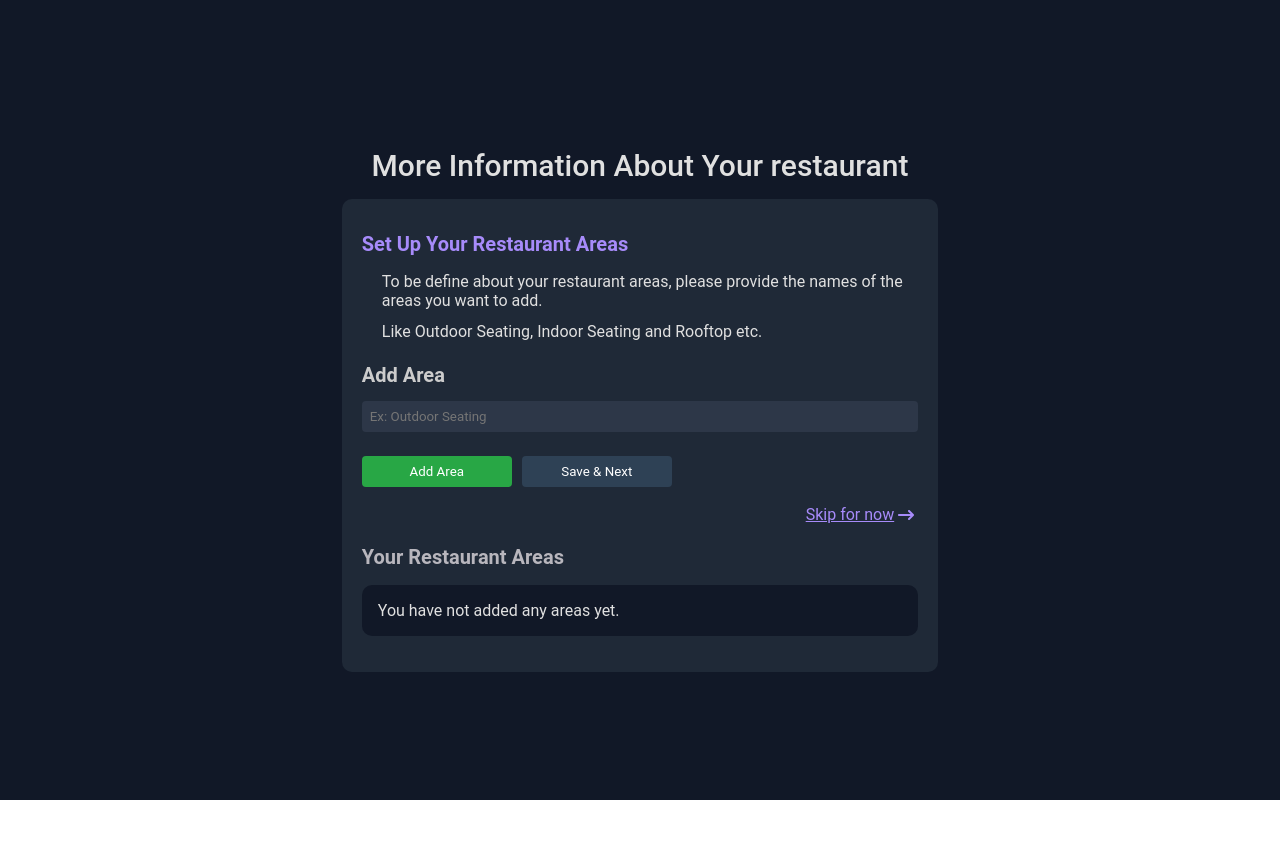
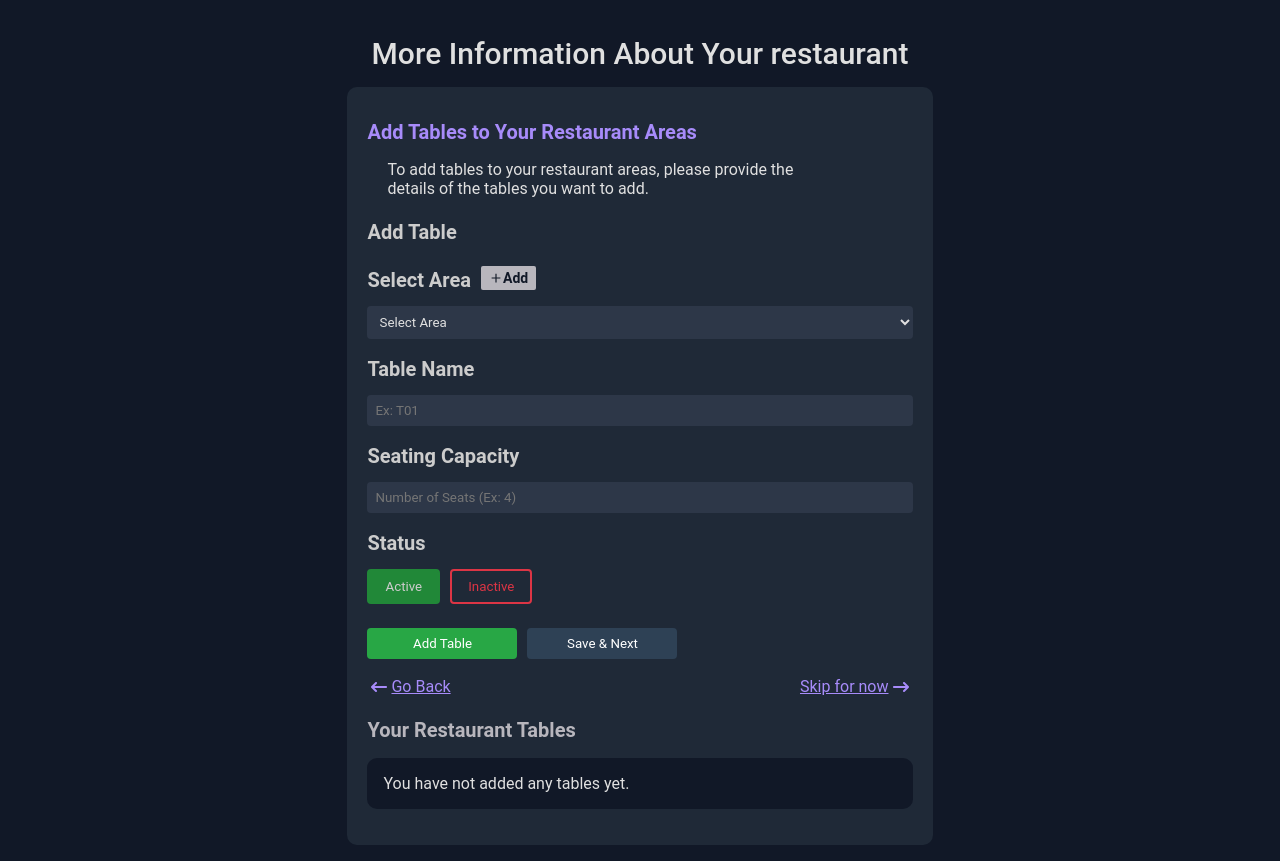
Before and after one commit to mohanreddytm/ptabletrack, a React (Create React App) app: page /getMoreInforRest in a window 1280 px wide. Both pictures are taken after a click on the element "Skip for now". Before the commit the page ends 800 px from the top, so only its background shows below. Built offline with nearby package versions, Linux system fonts and the light colour scheme.

Commit message:
added the menu cat, tables to get the details of the restaurent

```diff
--- a/src/components/GetMoreInforRest/index.css
+++ b/src/components/GetMoreInforRest/index.css
@@ -4,7 +4,7 @@
     justify-content: center;
     align-items: center;
     background-color: #111827;
-    padding: 0px;
+    padding: 16px 0px;
 }
 
 .gm-main-cont{
@@ -17,7 +17,6 @@
     font-weight: 500;
     color: #e0e0e0;
     text-align: center;
-
     margin-bottom: 16px;
 }
 
@@ -28,9 +27,12 @@
     display: flex;
     flex-direction: column;
     gap: 8px;
+    /* background-color: pink; */
     width: 80%;
     align-self: center;
 }
+
+
 
 .gm-use-title{
     color: #A78BFA;
@@ -44,8 +46,9 @@
     font-size: 16px;
     color: #e0e0e0;
     margin: 0px 0px 4px 20px;
-    margin-left: 20px;
-    /* width: 80%; */
+    /* margin-left: 20px; */
+    width: 80%;
+    /* background-color: pink; */
 }
 
 .gm-input-area{
@@ -163,12 +166,22 @@
     scrollbar-color: #A78BFA transparent;
 }
 
+
+
 .gm-use-bottom-ul li{
     display: flex;
     align-items: center;
     justify-content: space-between;
-    width: 45%;
+    width: 47%;
     margin-bottom: 0px;
+}
+
+@keyframes shake {
+    0% { transform: translateX(0); }
+    25% { transform: translateX(-2px); }
+    50% { transform: translateX(2px); }
+    75% { transform: translateX(-2px); }
+    100% { transform: translateX(0); }
 }
 
 .gm-delete-icon{
@@ -177,7 +190,10 @@
     cursor: pointer;
     font-size: 18px;
     margin: 0px;
+    transition: all 0.2s ease;
 }
+
+
 
 .gm-use-cont input{
     width: 100%;
@@ -224,6 +240,16 @@
     align-items: center;
 }
 
+.gm-active-true{
+    background-color: #218838;
+    color: #ccc;
+}
+
+.gm-inactive-true{
+    background-color: #dc3545;
+    color: white;
+}
+
 
 .gm-back{
     color: #A78BFA;
@@ -238,10 +264,101 @@
 .gm-back:hover{
     color: #c9b8ff;
 }
+
+.gm-use-bottom-p-tables{
+    position: relative;
+}
+.gm-table-details{
+    display: flex;
+    flex-direction: column;
+
+    padding-top: 16px;
+}
+
+.gm-tables-lines{
+    font-size: 16px;
+    margin: 6px 0px;
+    font-weight: 500;
+}
+
+
+.gm-table-main-p{
+    position: absolute;
+    top: 0;
+    border-top-left-radius: 10px;
+    border-bottom-right-radius: 10px;
+    left: 0;
+    margin: 0px;
+    background-color: #A78BFA;
+    padding: 4px 10px;
+    color: #111827 !important;
+}
+
+
+.gm-table-name-sp{
+    color: #A78BFA;
+    font-weight: 600;
+    margin-left: 4px;
+}
+
+.gm-table-active-sp{
+    color: #28a745;
+    margin-left: 4px;
+}
+
+.gm-table-inactive-sp{
+    color: #dc3545;
+    margin-left: 4px;
+}
+
+.gm-table-seating-sp{
+    background-color: yellow;
+    color: #111827;
+    padding: 3px 6px;
+    margin-left: 4px;
+    font-weight: 600;
+    border-radius: 2px;
+}
+
+.gm-table-area-sp{
+    font-weight: 600;
+    margin-left: 4px;
+
+}
+
+.gm-delete-table-p{
+    position: absolute;
+    top:10px;
+    right: 10px;
+
+}
+
+.gm-use-add-area-cont-mini{
+    display: flex;
+    align-items: center;
+}
+
+.gm-table-add-area-one-b{
+    background-color: #b8b6bd;
+    border: none;
+    color: #111827;
+    font-size: 14px;
+    font-weight: 600;
+    margin-left: 10px;
+    border-radius: 2px;
+    padding: 4px 8px;
+    display: flex;
+    align-items: center;
+    cursor: pointer;
+    outline: none;
+}
+
+.gm-table-add-area-one-b:hover{
+    background-color: #a9a7ad;
+}
+
 @media screen and (max-width: 768px) {
-    .gm-use-bottom-ul li{
-        width: 100%;
-    }
+
     .gm-use-description{
         margin-left: 0px;
     }
@@ -263,6 +380,12 @@
 
     }
 
+}
+
+@media screen and (max-width: 640px) {
+    .gm-use-bottom-ul li{
+        width: 100%;
+    }
 }
 
 @media screen and (max-width: 500px) {
@@ -295,3 +418,14 @@
     }
 
 }
+
+@media screen and (min-width: 641px) {
+    .gm-delete-icon:hover{
+        color: #dc3545;
+        animation: shake 0.4s linear;
+    }
+
+    .gm-use-cont-menu{
+    max-width: min(600px, 70%);
+}
+}
--- a/src/components/GetMoreInforRest/index.js
+++ b/src/components/GetMoreInforRest/index.js
@@ -4,7 +4,9 @@ import { useState } from 'react';
 
 import { FaArrowLeftLong, FaArrowRightLong } from "react-icons/fa6";
 
-import { MdDelete } from "react-icons/md";
+import { IoMdAdd } from "react-icons/io";
+
+import { MdDeleteForever as MdDelete } from "react-icons/md";
 
 import './index.css'
 
@@ -14,11 +16,13 @@ const GetMoreInforRest = () => {
 
     const [tables, setTables] = useState([]);
 
+    const [menuCategories, setMenuCategories] = useState([]);
+
 
 
     const [areaOneInput, setAreaOneInput] = useState('');
     const [currentStep, setCurrentStep] = useState("area");
-
+    const [menuCategoryInput, setMenuCategoryInput] = useState('');
     const [tableStatus, setTableStatus] = useState('active');
     const [tableName, setTableName] = useState('');
     const [seatingCapacity, setSeatingCapacity] = useState('');
@@ -58,7 +62,53 @@ const GetMoreInforRest = () => {
 
     console.log("Current Input:", areaOneInput);
 
-    const RestaurantAreasOne = () => {
+    const onSubmitOfTable = (e) => {
+        e.preventDefault();
+        console.log("entered")
+        console.log(tableName, seatingCapacity, selectedArea);
+
+        if(tableName.trim() !== '' && seatingCapacity.trim() !== '' && selectedArea.trim() !== ''){
+
+            const newtable = {
+                "table_name": tableName,
+                "seating_capacity": seatingCapacity,
+                "area": selectedArea,
+                "status": tableStatus
+            }
+            setTables([...tables, newtable]);
+            setTableName('');
+            setSeatingCapacity('');
+            setSelectedArea('');
+            setTableStatus("active");
+        }
+
+    }
+
+
+    const onClickTableDeleteIcon = (tableName) => {
+        const updatedTables = tables.filter(table => table.table_name !== tableName);
+        setTables(updatedTables);
+    }
+
+
+
+    const onSubmitMenuCategory = (e) => {
+        e.preventDefault();
+        if(menuCategoryInput.trim() !== ''){
+            setMenuCategories([...menuCategories, menuCategoryInput])
+            setMenuCategoryInput('');
+        }else{
+            setMenuCategoryInput('');
+        }
+    }
+
+    const onClickSaveAndNextTable = () => {
+        if(tables.length > 0) {
+            setCurrentStep("menu");
+        }
+    }
+
+        const RestaurantAreasOne = () => {
         return (
             <form onSubmit={onSubmitAddArea} className='gm-use-cont'>
                 <h1 className='gm-use-title'>Set Up Your Restaurant Areas</h1>
@@ -78,7 +128,7 @@ const GetMoreInforRest = () => {
                     <button type='submit' className='gm-add-area-btn'>Add Area</button>
                     <button type='button' onClick={onClickSaveNxtAreas} className={`gm-next-btn ${areas.length > 0 && "gm-next-done-btn"}`}>Save & Next</button>
                 </div>
-                <p className='gm-skip'>Skip for now <FaArrowRightLong className='gm-skip-icon' /> </p>
+                <p className='gm-skip' onClick={() => setCurrentStep("table")}>Skip for now <FaArrowRightLong className='gm-skip-icon' /> </p>
                 <div>
                     <h1 className='gm-use-bottom-head'>Your Restaurant Areas</h1>
                     {areas.length > 0 ? (
@@ -98,39 +148,50 @@ const GetMoreInforRest = () => {
 
     const AddingTables = () => {
         return (
-            <form className='gm-use-cont gm-use-table-cont'>
+            <form onSubmit={onSubmitOfTable} className='gm-use-cont gm-use-table-cont'>
                 <h1 className='gm-use-title'>Add Tables to Your Restaurant Areas</h1>
                 <p className='gm-use-description'>To add tables to your restaurant areas, please provide the details of the tables you want to add.</p>
+
                 <h1 className='gm-use-add-area-one'>Add Table</h1>
-                <select className='gm-input-area'>
-                    <option value=''>Select Area</option>
+                <div className='gm-use-add-area-cont-mini'><h1 className='gm-use-add-area-one'>Select Area</h1> <button type='button' onClick={() => setCurrentStep("area")} className='gm-table-add-area-one-b'><IoMdAdd /> Add</button></div>
+                <select onChange={(e) => setSelectedArea(e.target.value)} className='gm-input-area' required>
+                    <option value={selectedArea}>Select Area</option>
                     {areas.map((area, index) => (
                         <option key={index} value={area}>{area}</option>
                     ))}
                 </select>
                 <h1 className='gm-use-add-area-one'>Table Name</h1>
-                <input className='gm-input-area' type='text' placeholder='Ex: T01' required />
+                <input value={tableName} onChange={(e) => setTableName(e.target.value)} className='gm-input-area' type='text' placeholder='Ex: T01' required />
                 <h1 className='gm-use-add-area-one'>Seating Capacity</h1>
-                <input className='gm-input-area' type='number' placeholder='Number of Seats (Ex: 4)' required />
+                <input value={seatingCapacity} onChange={(e) => setSeatingCapacity(e.target.value)} className='gm-input-area' type='number' placeholder='Number of Seats (Ex: 4)' required />
                 <h1 className='gm-use-add-area-one'>Status</h1>
                 <div>
-                    <button type='button' className='gm-active-btn'>Active</button>
-                    <button type='button' className='gm-inactive-btn'>Inactive</button>
+                    <button type='button' onClick={() => setTableStatus("active")} className={`gm-active-btn ${tableStatus === "active" && "gm-active-true"}`}>Active</button>
+                    <button type='button' onClick={() => setTableStatus("inactive")} className={`gm-inactive-btn ${tableStatus === "inactive" && "gm-inactive-true"}`}>Inactive</button>
                 </div>
                 <div className='gm-add-area-btn-cont'>
                     <button type='submit' className='gm-add-area-btn'>Add Table</button>
-                    <button type='button'  className={`gm-next-btn ${areas.length > 0 && "gm-next-done-btn"}`}>Save & Next</button>
+                    <button type='button' onClick={onClickSaveAndNextTable} className={`gm-next-btn ${tables.length > 0 && "gm-next-done-btn"}`}>Save & Next</button>
                 </div>
                 <div className='gm-skip-cont'>
                     <p className='gm-back' onClick={onClickBackFromTable}><FaArrowLeftLong className='gm-skip-icon' /> Go Back</p>
-                    <p className='gm-skip'>Skip for now <FaArrowRightLong className='gm-skip-icon' /> </p>
+                    <p className='gm-skip' onClick={() => setCurrentStep("menu")}>Skip for now <FaArrowRightLong className='gm-skip-icon' /> </p>
                 </div>
-                                <div>
+                <div>
                     <h1 className='gm-use-bottom-head'>Your Restaurant Tables</h1>
                     {tables.length > 0 ? (
                         <ul className='gm-use-bottom-ul'>
                             {tables.map((table, index) => (
-                                <li key={index} className='gm-use-bottom-p'>{table.name} <MdDelete onClick={() => onClickDeleteIcon(table.name)} className='gm-delete-icon' /></li>
+                                <li key={index} className='gm-use-bottom-p gm-use-bottom-p-tables'>
+                                    <div className='gm-table-details'>
+                                        <h1 className='gm-tables-lines gm-table-main-p'>Area: <span className='gm-table-area-sp'>{table.area}</span></h1>
+                                        <h1 className='gm-tables-lines'>Table Name: <span className='gm-table-name-sp'>{table.table_name}</span></h1>
+                                        <h1 className='gm-tables-lines'>Seating Capacity: <span className='gm-table-seating-sp'>{table.seating_capacity}</span></h1>
+
+                                        <h1 className='gm-tables-lines'>Status: <span className={`${table.status === "active"  ? "gm-table-active-sp" :"gm-table-inactive-sp" }`}>{table.status}</span></h1>
+
+                                    </div>
+                                    <MdDelete onClick={() => onClickTableDeleteIcon(table.table_name)} className='gm-delete-icon gm-delete-table-p' /></li>
                             ))}
                         </ul>
                     ) : (
@@ -141,12 +202,49 @@ const GetMoreInforRest = () => {
         )
     }
 
+    const AddMenu = () => {
+        return (
+            <form onSubmit={onSubmitMenuCategory} className='gm-use-cont gm-use-cont-menu'>
+                <h1 className='gm-use-title'>Add a Menu Category</h1>
+                <p className='gm-use-description'>
+                Enter a category name for your restaurant menu — like Breakfast, Lunch, Drinks, Ice Creams, Desserts, or Fast Food.
+                </p>
+                <h1 className='gm-use-add-area-one'>Add Menu Category</h1>
+                <input onChange={(e) => setMenuCategoryInput(e.target.value)} value={menuCategoryInput} className='gm-input-area' type='text' placeholder='Ex: Breakfast' required />
+                <div className='gm-add-area-btn-cont'>
+                    <button type='submit' className='gm-add-area-btn'>Add Menu</button>
+                    <button type='button' onClick={() => setCurrentStep("area")} className={`gm-next-btn ${menuCategories.length > 0 && "gm-next-btn-disabled"}`}>Save & Next</button>
+                </div>
+                <div className='gm-skip-cont'>
+                    <p className='gm-back' onClick={() => setCurrentStep("table")}><FaArrowLeftLong className='gm-skip-icon' /> Go Back</p>
+                    <p className='gm-skip'>Skip for now <FaArrowRightLong className='gm-skip-icon' /> </p>
+                </div>
+                <div>
+                    <h1 className='gm-use-bottom-head'>Your Menu Categories</h1>
+                    {
+                        menuCategories.length > 0 ? (
+                            <ul className='gm-use-bottom-ul'>
+                                {menuCategories.map((category, index) => (
+                                    <li key={index} className='gm-use-bottom-p'>{category} <MdDelete onClick={() => setMenuCategories(menuCategories.filter(cat => cat !== category))} className='gm-delete-icon' /></li>
+                                ))}
+                            </ul>
+                        ) :
+                        <p className='gm-use-bottom-p'>You have not added any menu categories yet.</p>
+                    }
+                </div>
+
+            </form>
+        )
+    }
+
     const MainOne = () => {
         switch (currentStep) {
             case "area":
                 return RestaurantAreasOne()
             case "table":
                 return AddingTables()
+            case "menu":
+                return AddMenu()
             default:
                 return RestaurantAreasOne()
         }
```
